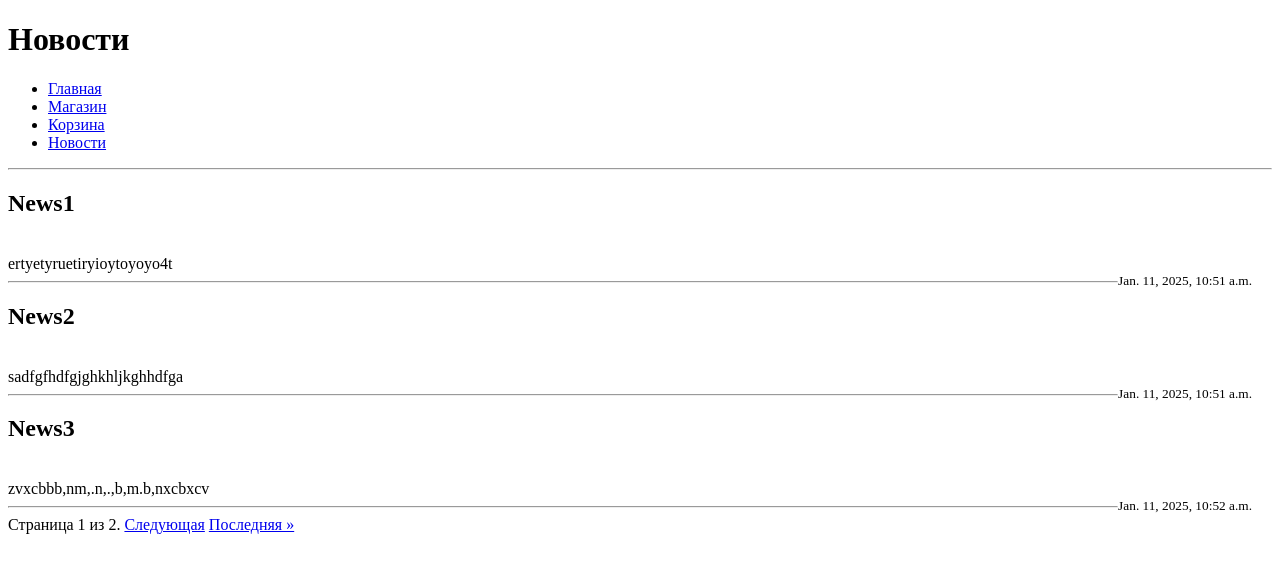
After one commit to valery-kiselev/Urban_modul19, a Django app: page /platform/news/ in a window 1280 px wide. The commit adds this page. Shown: the top 573 px of the page. Run offline with Django 5.2, Linux system fonts and the light colour scheme; data comes from the database, SQL or seed files in the repository; both versions use the stored data as it was after the commit.

Commit message:
Paginator

```diff
--- a/modul19/modul19/urls.py
+++ b/modul19/modul19/urls.py
@@ -16,7 +16,7 @@ Including another URLconf
 """
 from django.contrib import admin
 from django.urls import path
-from task1.views import platform, games, cart
+from task1.views import platform, games, cart, news
 from task1.views import sign_up_by_html, sign_up_by_django
 
 urlpatterns = [
@@ -24,6 +24,7 @@ urlpatterns = [
     path('platform/', platform),
     path('platform/games/', games),
     path('platform/cart/', cart),
+    path('platform/news/', news),
     path('', sign_up_by_html),
     path('django_sign_up/', sign_up_by_django)
 ]
--- a/modul19/task1/admin.py
+++ b/modul19/task1/admin.py
@@ -17,3 +17,5 @@ class BuyerAdmin(admin.ModelAdmin):
     search_fields = ('name',)
     list_per_page = 30
     readonly_fields = ('balance',)
+
+admin.site.register(News)
--- a/modul19/task1/models.py
+++ b/modul19/task1/models.py
@@ -19,3 +19,11 @@ class Game(models.Model):
 
     def __str__(self):
         return self.title
+
+class News(models.Model):
+    title = models.CharField(max_length=100)
+    content = models.TextField()
+    date = models.DateTimeField(auto_now_add=True)
+
+    def __str__(self):
+        return self.title
--- a/modul19/task1/views.py
+++ b/modul19/task1/views.py
@@ -2,6 +2,7 @@ from django.shortcuts import render
 from django.http import HttpResponse
 from .forms import UserRegister
 from .models import *
+from django.core.paginator import Paginator
 
 
 # Create your views here.
@@ -16,6 +17,12 @@ def games(request):
 def cart(request):
     return render(request, 'templ1/cart.html')
 
+def news(request):
+    news = News.objects.all().order_by('date')
+    paginator = Paginator(news, 3)
+    page_number = request.GET.get('page')
+    page_news = paginator.get_page(page_number)
+    return render(request, 'templ1/news.html', {'news':page_news})
 
 def sign_up_by_html(request):
     users = Buyer.objects.all()
--- a/modul19/templates/templ1/menu.html
+++ b/modul19/templates/templ1/menu.html
@@ -14,6 +14,7 @@
             <li><a href="../#str1">Главная</a></li>
             <li><a href="/platform/games">Магазин</a></li>
             <li><a href="/platform/cart">Корзина</a></li>
+            <li><a href="/platform/news">Новости</a></li>
         </ul>
         {% endblock %}
     </main>
--- /dev/null
+++ b/modul19/templates/templ1/news.html
@@ -0,0 +1,32 @@
+{% extends 'templ1/menu.html' %}
+{% block pagename %}<h1>Новости</h1>{% endblock %}
+{% block menu %}{{ block.super }}{% endblock %}
+{% block content %}
+    <hr>
+    {% for new in news %}
+        <h2>{{ new.title }}</h2>
+        <br>
+        {{ new.content }}
+        <br>
+        <small style="float: right; margin-right: 20px;">{{ new.date }}</small>
+        <hr>
+    {% endfor %}
+
+    <div class="pagination">
+        <span class="step-links">
+            {% if news.has_previous %}
+                <a href="?page=1">&laquo; Первая</a>
+                <a href="?page={{ news.previous_page_number }}">Предыдущая</a>
+            {% endif %}
+
+            <span class="current">
+                Страница {{ news.number }} из {{ news.paginator.num_pages }}.
+            </span>
+
+            {% if news.has_next %}
+                <a href="?page={{ news.next_page_number }}">Следующая</a>
+                <a href="?page={{ news.paginator.num_pages }}">Последняя &raquo;</a>
+            {% endif %}
+        </span>
+    </div>
+{% endblock %}
```
Also changed, not shown: modul19/db.sqlite3, modul19/task1/migrations/0002_news.py (added).
